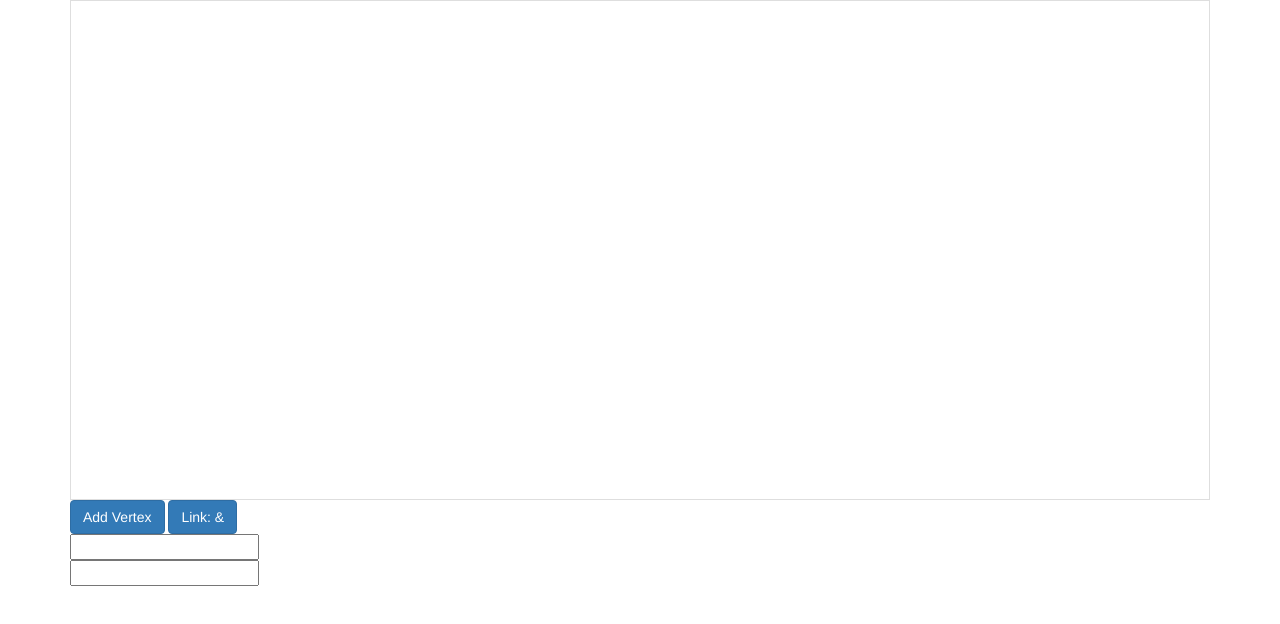
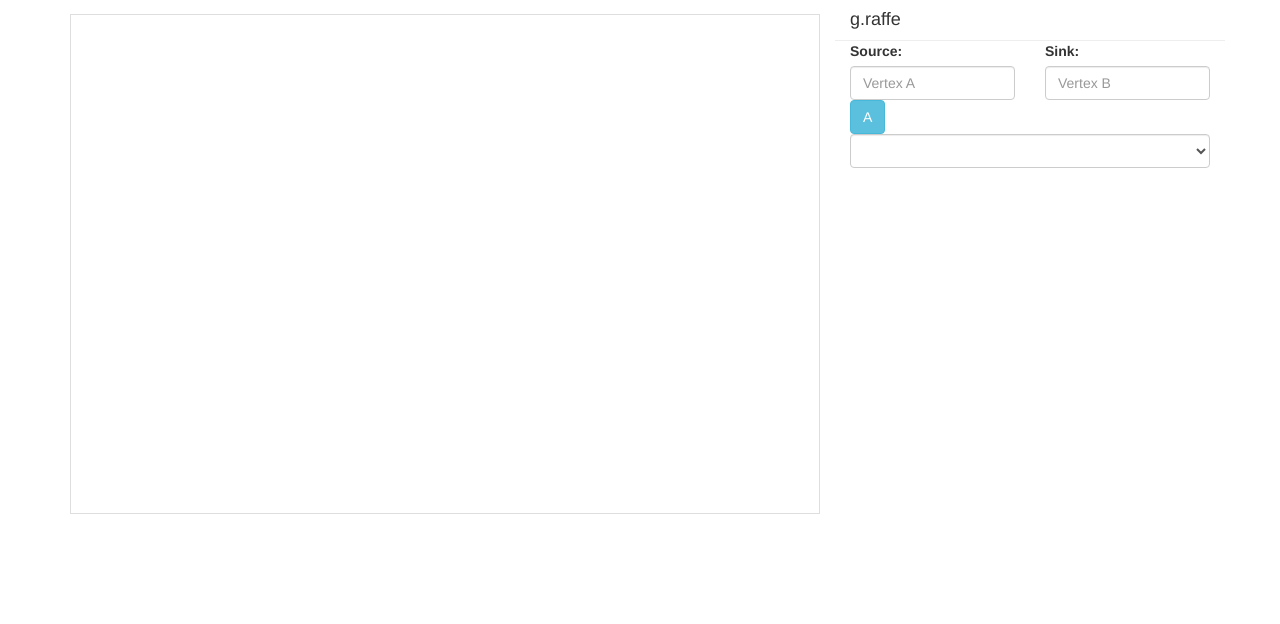
Before and after one commit to dancmj/g.raffe, a website: page public/app/views/index.html in a window 1280 px wide. Drawn offline with nearby package versions, Linux system fonts and the light colour scheme; some packages are replaced by stand-ins of ours; a script that the page names is missing.

Commit message:
[Feature] Adding UI and controllers. [WIP] Incomplete, missing many features. [Nice to Have] Make labels dynamic with selected algorithm

```diff
--- a/public/app/views/pages/home.html
+++ b/public/app/views/pages/home.html
@@ -1,18 +1,37 @@
 <section id="home" ng-controller="HomeController as home">
-  <div class="row">
-    <div class="col-sm-12">
+  <section class="row">
+    <div class="col-sm-12 col-md-8">
       <graffe graph="home.graph" reset="home.reset"></graffe>
     </div>
-
-    <div class="col-sm-12">
-      <button class="btn btn-primary" ng-click="home.newVertex()">Add Vertex {{home.inputName1}}</button>
-      <button class="btn btn-primary" ng-click="home.newEdge()">Link: {{home.inputName1}} & {{home.inputName2}}</button>
+    <div class="col-md-4">
+      <div class="row controls-header">
+        <div class="col-xs-8">
+          <h4>g.raffe</h4>
+        </div>
+      </div>
+      <div class="row">
+        <div class="col-xs-12">
+          <div class="row">
+            <div class="col-xs-6">
+              <label>Source:</label>
+              <input class="form-control" placeholder="Vertex A"/>
+            </div>
+            <div class="col-xs-6">
+              <label>Sink:</label>
+              <input class="form-control" placeholder="Vertex B"/>
+            </div>
+          </div>
+        </div>
+      </div>
+      <div class="row">
+        <div class="col-xs-6 col-md-12">
+          <button type="button" class="btn btn-info" >A</button>
+        </div>
+        <div class="col-xs-6 col-md-12">
+          <select class="form-control"></select>
+          <!--<select class="form-control" ng-model="placement.selected" ng-options="o as o for o in placement.options"></select>-->
+        </div>
+      </div>
     </div>
-  </div>
-  <div class="row">
-    <div class="col-sm-1">
-      <input type="text" ng-model="home.inputName1">
-      <input type="text" ng-model="home.inputName2">
-    </div>
-  </div>
+  </section>
 </section>
--- a/public/assets/style/style.css
+++ b/public/assets/style/style.css
@@ -4,6 +4,8 @@ graffe {
     display: block;
     overflow: hidden;
     border: 1px solid #DEDEDE;
+    margin-bottom: 1em;
+    margin-top: 1em;
 
     -webkit-animation: fadein 1s; /* Safari, Chrome and Opera > 12.1 */
     -moz-animation: fadein 1s; /* Firefox < 16 */
@@ -23,6 +25,10 @@ graffe {
 .node text{
     stroke: black;
     pointer-events: none;
+}
+
+.controls-header{
+    border-bottom: 1px solid #eee;
 }
 
 .shadow {
```
